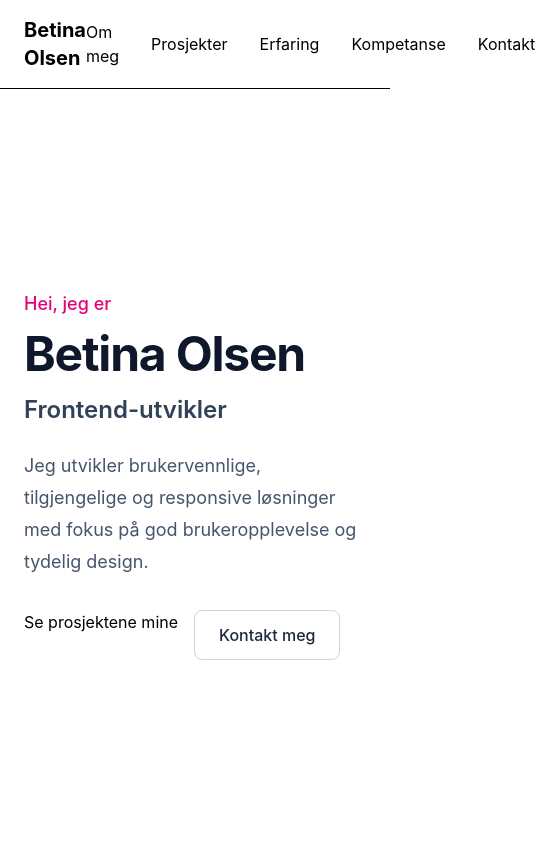
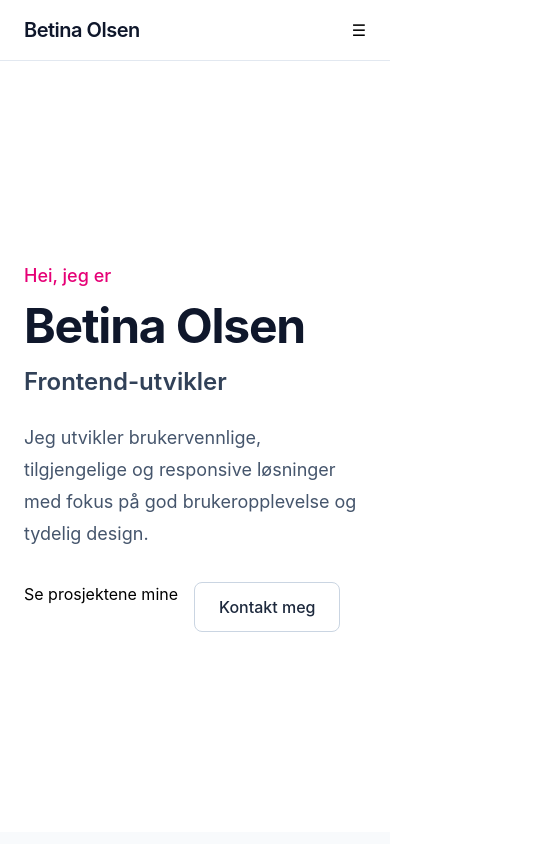
Before and after one commit to Betina9/Portfilio, a React (Vite) app: page / in a window 390 px wide. Shown: the top 844 px of the page, 535 px wide, since content can reach past the window. Built offline with nearby package versions, Linux system fonts and the light colour scheme; the HTML template or start-up script is replaced by a standard one.

Commit message:
feat: enhance Header component with improved styling and mobile menu functionality

```diff
--- a/src/components/Header.tsx
+++ b/src/components/Header.tsx
@@ -1,29 +1,91 @@
+import { useState } from "react";
+
 function Header() {
+  const [isOpen, setIsOpen] = useState(false);
+
   return (
-    <header className="w-full border-b">
+    <header className="sticky top-0 z-50 w-full border-b border-slate-200 bg-white/90 backdrop-blur">
       <nav className="mx-auto flex max-w-7xl items-center justify-between px-6 py-4">
-        <h1 className="text-xl font-bold">
-          <a href="#hero">Betina Olsen</a>
-        </h1>
+        <a
+          href="#hero"
+          className="text-xl font-semibold tracking-tight text-slate-900"
+        >
+          Betina Olsen
+        </a>
 
-        <ul className="flex items-center gap-8">
+        <ul className="hidden items-center gap-8 md:flex">
           <li>
-            <a href="#about">Om meg</a>
+            <a href="#about" className="text-slate-700 hover:text-pink-600">
+              Om meg
+            </a>
           </li>
           <li>
-            <a href="#projects">Prosjekter</a>
+            <a href="#projects" className="text-slate-700 hover:text-pink-600">
+              Prosjekter
+            </a>
           </li>
           <li>
-            <a href="#experience">Erfaring</a>
+            <a
+              href="#experience"
+              className="text-slate-700 hover:text-pink-600"
+            >
+              Erfaring
+            </a>
           </li>
           <li>
-            <a href="#skills">Kompetanse</a>
+            <a href="#skills" className="text-slate-700 hover:text-pink-600">
+              Kompetanse
+            </a>
           </li>
           <li>
-            <a href="#contact">Kontakt</a>
+            <a href="#contact" className="text-slate-700 hover:text-pink-600">
+              Kontakt
+            </a>
           </li>
         </ul>
+
+        <button
+          type="button"
+          className="md:hidden"
+          onClick={() => setIsOpen(!isOpen)}
+          aria-label="Åpne meny"
+          aria-expanded={isOpen}
+        >
+          ☰
+        </button>
       </nav>
+
+      {isOpen && (
+        <div className="border-t border-slate-200 bg-white px-6 py-4 md:hidden">
+          <ul className="flex flex-col gap-4">
+            <li>
+              <a href="#about" onClick={() => setIsOpen(false)}>
+                Om meg
+              </a>
+            </li>
+            <li>
+              <a href="#projects" onClick={() => setIsOpen(false)}>
+                Prosjekter
+              </a>
+            </li>
+            <li>
+              <a href="#experience" onClick={() => setIsOpen(false)}>
+                Erfaring
+              </a>
+            </li>
+            <li>
+              <a href="#skills" onClick={() => setIsOpen(false)}>
+                Kompetanse
+              </a>
+            </li>
+            <li>
+              <a href="#contact" onClick={() => setIsOpen(false)}>
+                Kontakt
+              </a>
+            </li>
+          </ul>
+        </div>
+      )}
     </header>
   );
 }
```
